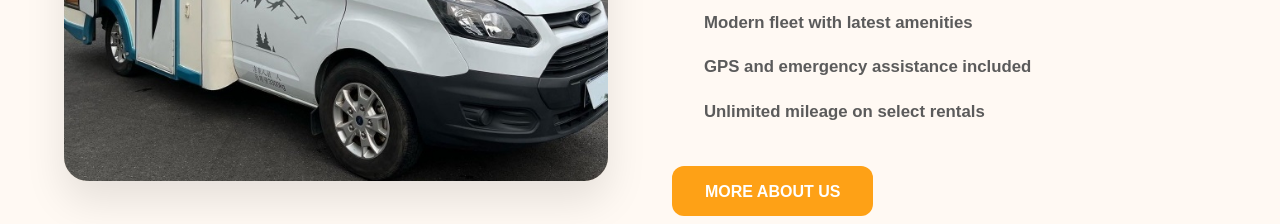
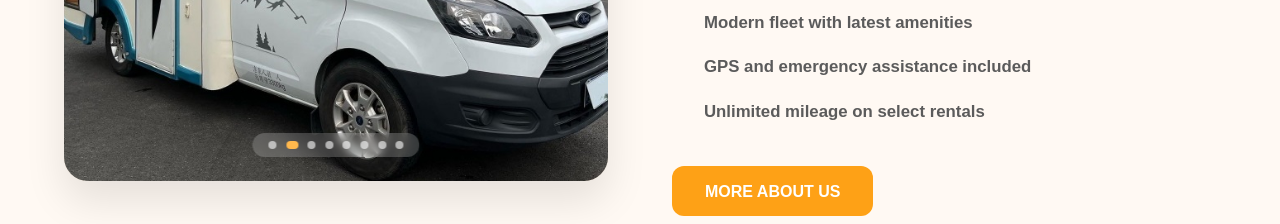
Before and after one commit to syedfaiqali/RemalCaravan, a React (Vite) app: page / in a window 1280 px wide. Shown: the part 2440-2664 px from the top of the page. Built offline with nearby package versions, Linux system fonts and the light colour scheme; some icons are missing.

Commit message:
main: added slider

```diff
--- a/src/components/sections/home/CaravanForYouSection.tsx
+++ b/src/components/sections/home/CaravanForYouSection.tsx
@@ -70,6 +70,42 @@ function CaravanForYouSection({ onLearnMore }: CaravanForYouSectionProps) {
                   />
                 </Fade>
               ))}
+              {/* Navigation Dots */}
+              <Stack
+                direction="row"
+                spacing={1.2}
+                sx={{
+                  position: 'absolute',
+                  bottom: 24,
+                  left: '50%',
+                  transform: 'translateX(-50%)',
+                  zIndex: 10,
+                  bgcolor: 'rgba(255, 255, 255, 0.2)',
+                  backdropFilter: 'blur(4px)',
+                  px: 2,
+                  py: 1,
+                  borderRadius: '20px'
+                }}
+              >
+                {sliderImages.map((_, idx) => (
+                  <Box
+                    key={idx}
+                    onClick={() => setCurrentIndex(idx)}
+                    sx={{
+                      width: currentIndex === idx ? 12 : 8,
+                      height: 8,
+                      borderRadius: '4px',
+                      bgcolor: currentIndex === idx ? '#ffb84d' : 'rgba(255, 255, 255, 0.6)',
+                      cursor: 'pointer',
+                      transition: 'all 0.3s ease',
+                      '&:hover': {
+                        bgcolor: '#ffb84d',
+                        transform: 'scale(1.2)'
+                      }
+                    }}
+                  />
+                ))}
+              </Stack>
             </Box>
           </Grid>
 
```
